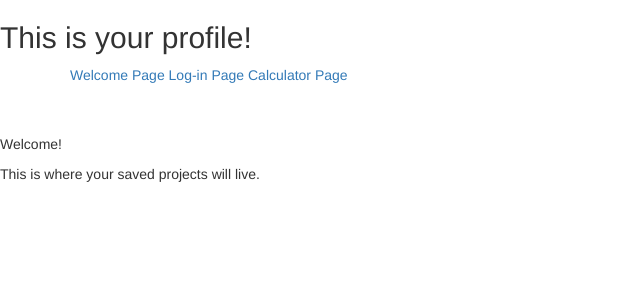
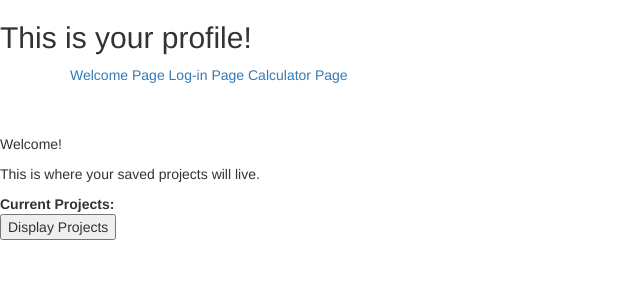
Before and after one commit to trew-boisvert/Knitting_Calculator, a Flask app: page /profile in a window 1280 px wide. Shown: the part 209-507 px from the top of the page, without its empty margins (0-640 px from the left). Run offline with Flask 2, Linux system fonts and the light colour scheme; the visitor is signed in with stand-in values (Sample User, id 1); some libraries are stand-ins or nearby versions.

Commit message:
Display project list on profile page complete

```diff
--- a/server.py
+++ b/server.py
@@ -32,6 +32,12 @@ def get_instruction_array(list_of_objects):
     result = []
     for line in list_of_objects:
         result.append(line.instruction_text)
+    return result
+
+def get_project_object(list_of_objects):
+    result = {}
+    for obj in list_of_objects:
+        result[obj.project_id] = obj.project_name
     return result
 
 #Routes
@@ -161,6 +167,13 @@ def profile_page():
     else:
         return redirect('/login')
 
+@app.route('/api/projects', methods=['POST'])
+def list_projects():
+    """Retrieve and return project records associated with user."""
+    all_user_projects = ProjectRecord.query.filter(ProjectRecord.user_id == session['user_id']).all()
+    response = get_project_object(all_user_projects)
+    return jsonify(response)
+
 @app.route('/photos')
 def photos_page():
     """View photos page."""
--- a/static/js/ajax.js
+++ b/static/js/ajax.js
@@ -63,3 +63,12 @@
         })
     })
 });
+
+$("#display-project-list").on('click', (evt) => {
+    $.post('/api/projects', (res) => {
+        console.log(res);
+        for(const key in res){
+            $('#current-projects').append(`<ul value="${key}">${res[key]}</ul>`)
+        }
+    })
+})
--- a/templates/calculator.html
+++ b/templates/calculator.html
@@ -60,14 +60,10 @@
 
       <dt>Knitting Pattern</dt>
       <dd id="knitpat"></dd>
-      <dd id="start-knitting">
-        <!-- #use a <button> HTML element with an id -->
-      </dd>
+      <dd id="start-knitting"></dd>
 
     </dl>
   </section>
 {% endblock %}
 
 {% block after_body %}{% endblock %}
-
-<!-- TODO Fill out form: Stitch choice, project width, project height, swatch width, swatch height-->
--- a/templates/profile.html
+++ b/templates/profile.html
@@ -12,6 +12,13 @@
 {% block body %}
   <p>Welcome!</p>
   <p>This is where your saved projects will live.</p>
+
+  <section id="display-projects">
+    <dt>Current Projects:</dt>
+    <button type="button" id='display-project-list'>Display Projects</button>
+    <dd id="current-projects"></dd>
+  </section>
+
 {% endblock %}
 
 {% block after_body %}{% endblock %}
```
